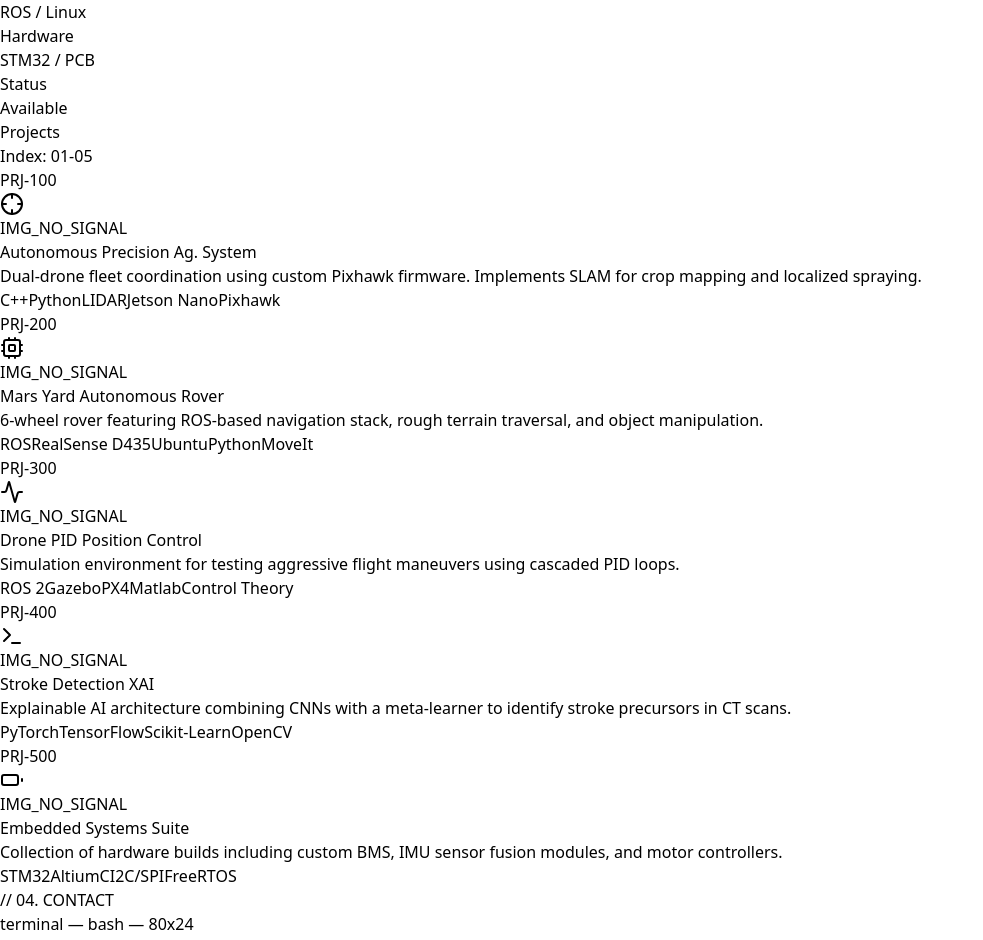
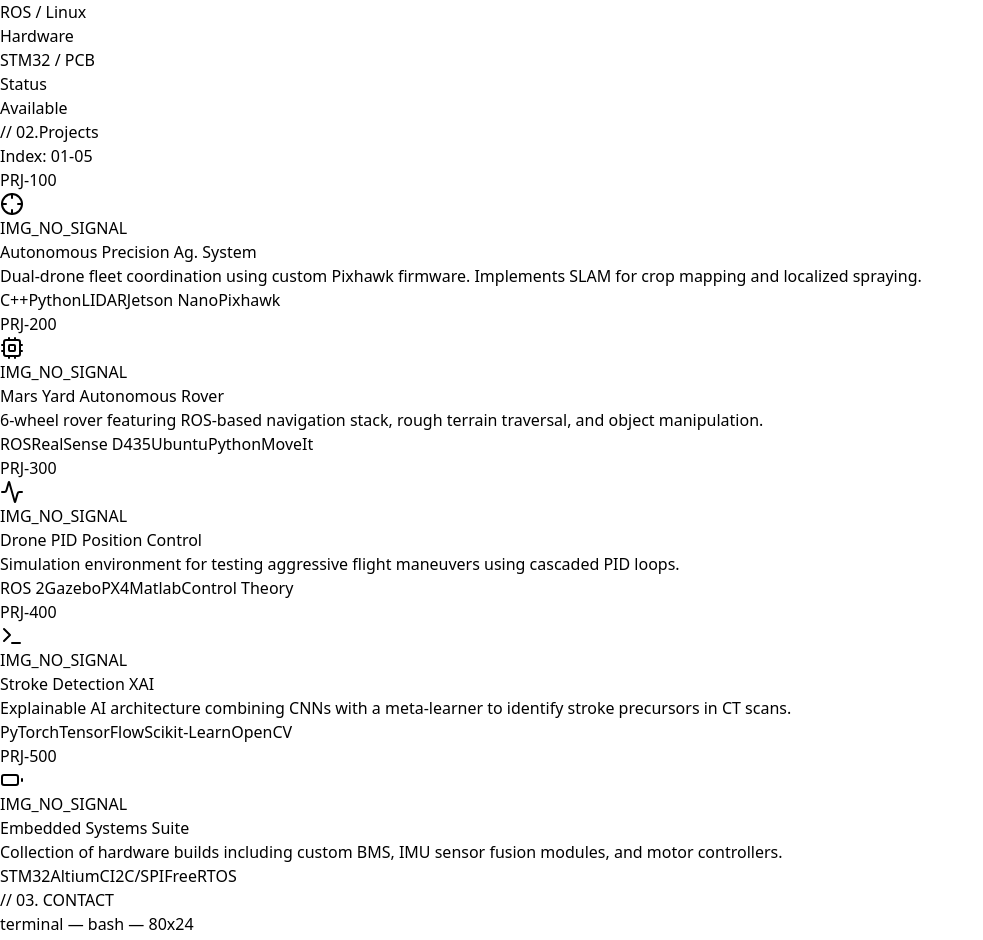
Before and after one commit to DevVortex504/portfolio, a React (Vite) app: page / in a window 1280 px wide. Shown: the part 1484-2424 px from the top of the page, without its empty margins (0-983 px from the left). Built offline with nearby package versions, Linux system fonts and the light colour scheme.

Commit message:
added // 02.

```diff
--- a/src/App.jsx
+++ b/src/App.jsx
@@ -379,7 +379,7 @@ const TerminalContact = ({ theme, colors }) => {
       />
       <div className="max-w-4xl mx-auto">
         <div className={`text-sm font-bold mb-8 ${colors.accent}`}>
-          // 04. CONTACT
+          // 03. CONTACT
         </div>
 
         {/* Mac Terminal Window */}
@@ -773,7 +773,10 @@ export default function App() {
         {/* PROJECTS SECTION */}
         <section id="projects" className="py-24">
           <div className="flex items-end justify-between mb-12 border-b-4 border-zinc-800 pb-4">
-            <h2 className="text-5xl md:text-7xl font-black uppercase">Projects</h2>
+            <h2 className="text-5xl md:text-7xl font-black uppercase">
+              <span className="text-sm md:text-base font-bold mr-4">// 02.</span>
+              Projects
+            </h2>
             <span className="hidden md:block text-xl font-mono">Index: 01-05</span>
           </div>
 
@@ -781,10 +784,10 @@ export default function App() {
              {projects.map((project, idx) => (
                <div
                  key={project.id}
-                 className={`group relative p-8 border ${colors.border} border-t-0 -ml-[1px] -mt-[1px] hover:z-10 transition-all duration-0 bg-transparent hover:${colors.cardBg}`}
+                 className={`group relative p-8 border ${colors.border} border-t-0 -ml-[1px] -mt-[1px] hover:z-10 transition-all duration-300 bg-transparent hover:${colors.cardBg} hover:scale-105 origin-center`}
                >
                  {/* Hover Background Fill */}
-                 <div className={`absolute inset-0 opacity-0 group-hover:opacity-100 ${colors.hover} transition-opacity duration-0 pointer-events-none`}></div>
+                 <div className={`absolute inset-0 opacity-0 group-hover:opacity-100 ${colors.hover} transition-opacity duration-300 pointer-events-none`}></div>
 
                  <div className="relative z-10">
                    <div className="flex justify-between items-start mb-6">
```
